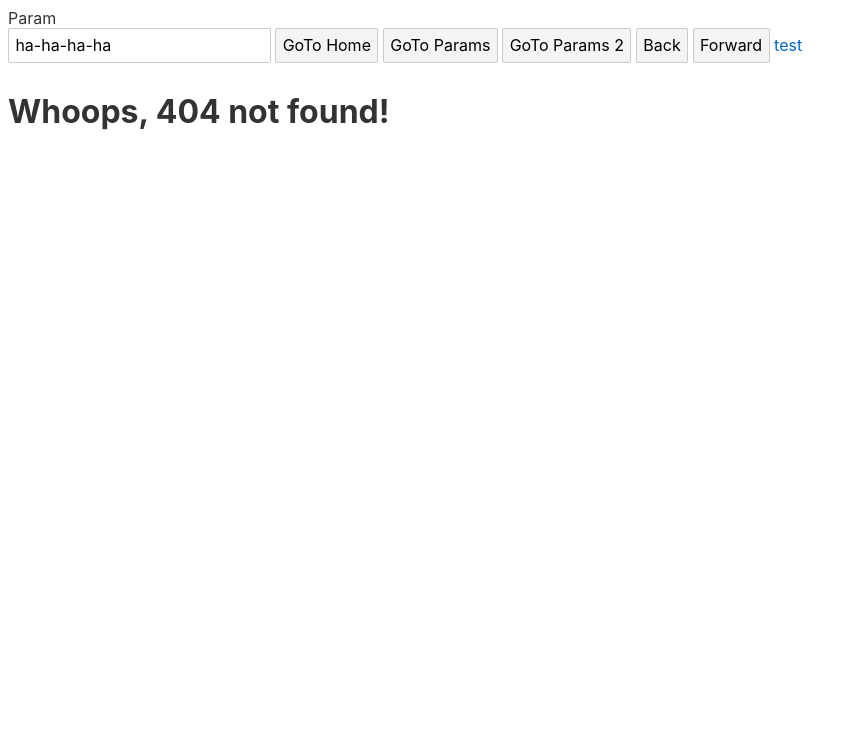
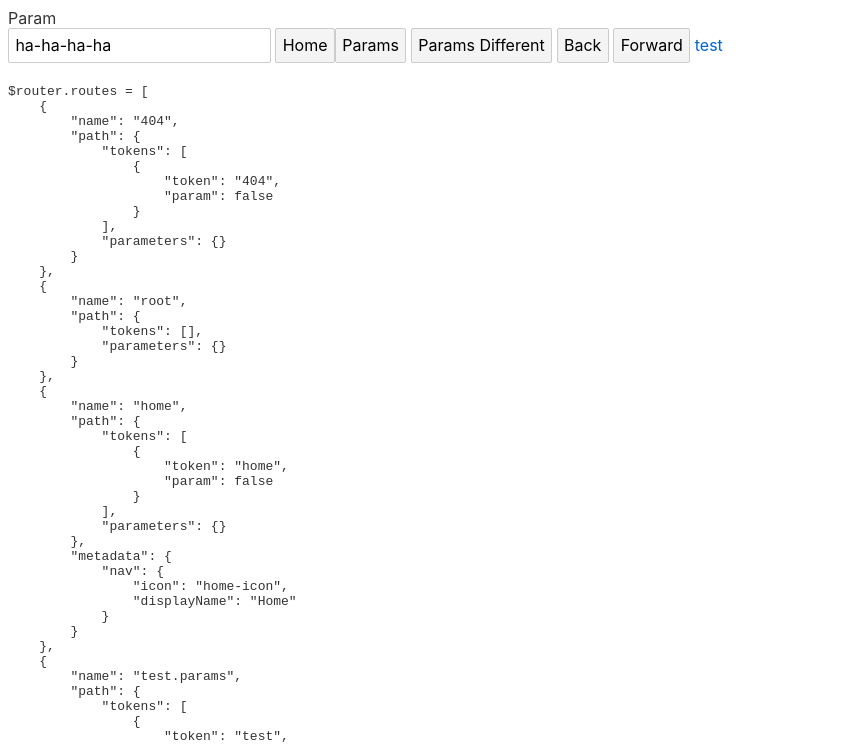
Before and after one commit to DanielSharkov/svelte-router-test, a Svelte app: page /404 in a window 1280 px wide. Before the commit this address had no page. Shown: the top 744 px of the page, without its empty margins (0-857 px from the left). Built offline with nearby package versions, Linux system fonts and the light colour scheme.

Commit message:
Implement metadata for routes

```diff
--- a/src/App.svelte
+++ b/src/App.svelte
@@ -2,14 +2,15 @@
 	<label for="param">Param</label>
 	<input id="param" bind:value={testParam}>
 
-	<button on:click={goToHome}>
-		GoTo Home
-	</button>
-	<button on:click={goToParams}>
-		GoTo Params
-	</button>
-	<button on:click={goToParams2}>
-		GoTo Params 2
+	{#each $router.routes as route}
+		{#if route.metadata && route.metadata.nav}
+			<button on:click={() => {pushRouter(route.routeName)}}>
+				{route.metadata.nav.displayName}
+			</button>
+		{/if}
+	{/each}
+	<button on:click={paramsDifferent}>
+		Params Different
 	</button>
 
 	<button on:click={router.back}>
@@ -22,6 +23,8 @@
 	<RouterLink to="test.params" params={{var: testParam}}>
 		test
 	</RouterLink>
+
+	<pre>$router.routes = {JSON.stringify($router.routes, null, 4)}</pre>
 </header>
 
 <div id="router-viewport">
@@ -35,15 +38,18 @@ import router from './router'
 
 let testParam = 'ha-ha-ha-ha'
 
-function goToHome() {
-	router.push('home')
+function pushRouter(routeName) {
+	let params;
+	if (routeName == 'test.params') {
+		params = {
+			var: testParam
+		}
+	}
+
+	router.push(routeName, params)
 }
 
-function goToParams() {
-	router.push('test.params', {var:testParam})
-}
-
-function goToParams2() {
+function paramsDifferent() {
 	router.push('test.params', {var:'different_param'})
 }
 </script>
--- a/src/router.js
+++ b/src/router.js
@@ -15,10 +15,22 @@ export default new Router({
 		'home': {
 			path: '/home',
 			component: ViewHome,
+			metadata: {
+				nav: {
+					icon: 'home-icon',
+					displayName: 'Home',
+				},
+			},
 		},
 		'test.params': {
 			path: '/test/params/:var',
 			component: ViewParams,
+			metadata: {
+				nav: {
+					icon: 'params-icon',
+					displayName: 'Params',
+				},
+			},
 		},
 		'404': {
 			path: '/404',
--- a/src/router/Router.js
+++ b/src/router/Router.js
@@ -237,8 +237,8 @@ function parseURLPath(path) {
 }
 
 export default function Router(conf) {
-	if (conf.routes == null) {
-		throw new Error('no routes providen')
+	if (conf.routes == null || conf.routes.length < 1) {
+		throw new Error('missing routes')
 	}
 
 	const _window = (function() {
@@ -267,8 +267,9 @@ export default function Router(conf) {
 
 	const {
 		subscribe: storeSubscribe,
-		set: storeSet,
+		update: storeUpdate,
 	} = writable({
+		routes: [],
 		route: {
 			name: '',
 			params: {},
@@ -305,6 +306,7 @@ export default function Router(conf) {
 		const entry = {
 			path,
 			component: route.component,
+			metadata: route.metadata,
 		}
 		_templates[template] = entry
 		_routes[routeName] = entry
@@ -328,6 +330,7 @@ export default function Router(conf) {
 						name: token.token,
 						param: null,
 						routes: {},
+						metadata: route.metadata,
 						component: null,
 					}
 					currentNode.param = newNode
@@ -342,6 +345,7 @@ export default function Router(conf) {
 						routeName,
 						param: null,
 						routes: {},
+						metadata: route.metadata,
 						component: null,
 					}
 					currentNode.routes[token.token] = newNode
@@ -355,6 +359,16 @@ export default function Router(conf) {
 		}
 		currentNode.component = entry.component
 	}
+
+	storeUpdate(store => {
+		for (let route in _routes) {
+			store.routes.push({
+				name: route,
+				..._routes[route],
+			})
+		}
+		return store
+	})
 
 	function verifyNameAndParams(name, params) {
 		const route = _routes[name]
@@ -483,12 +497,14 @@ export default function Router(conf) {
 		}
 
 		// Update store
-		storeSet({
-			route: {
+		storeUpdate(store => {
+			store.route = {
 				name,
 				params,
 				component: route.component,
-			},
+				metadata: route.metadata,
+			}
+			return store
 		})
 
 		// Reconstruct path from route tokens and parameters if non is given
--- a/src/router/RouterView.svelte
+++ b/src/router/RouterView.svelte
@@ -1,6 +1,7 @@
 <svelte:component
 	this={$router.route.component}
 	params={$router.route.params}
+	metadata={$router.route.metadata}
 />
 
 <script>
--- a/src/views/Params.svelte
+++ b/src/views/Params.svelte
@@ -1,6 +1,8 @@
 <h1>Params</h1>
 <pre>{JSON.stringify(params, null, 4)}</pre>
+<h4>{JSON.stringify(metadata, null, 4)}</h4>
 
 <script>
 	export let params;
+	export let metadata;
 </script>
```
